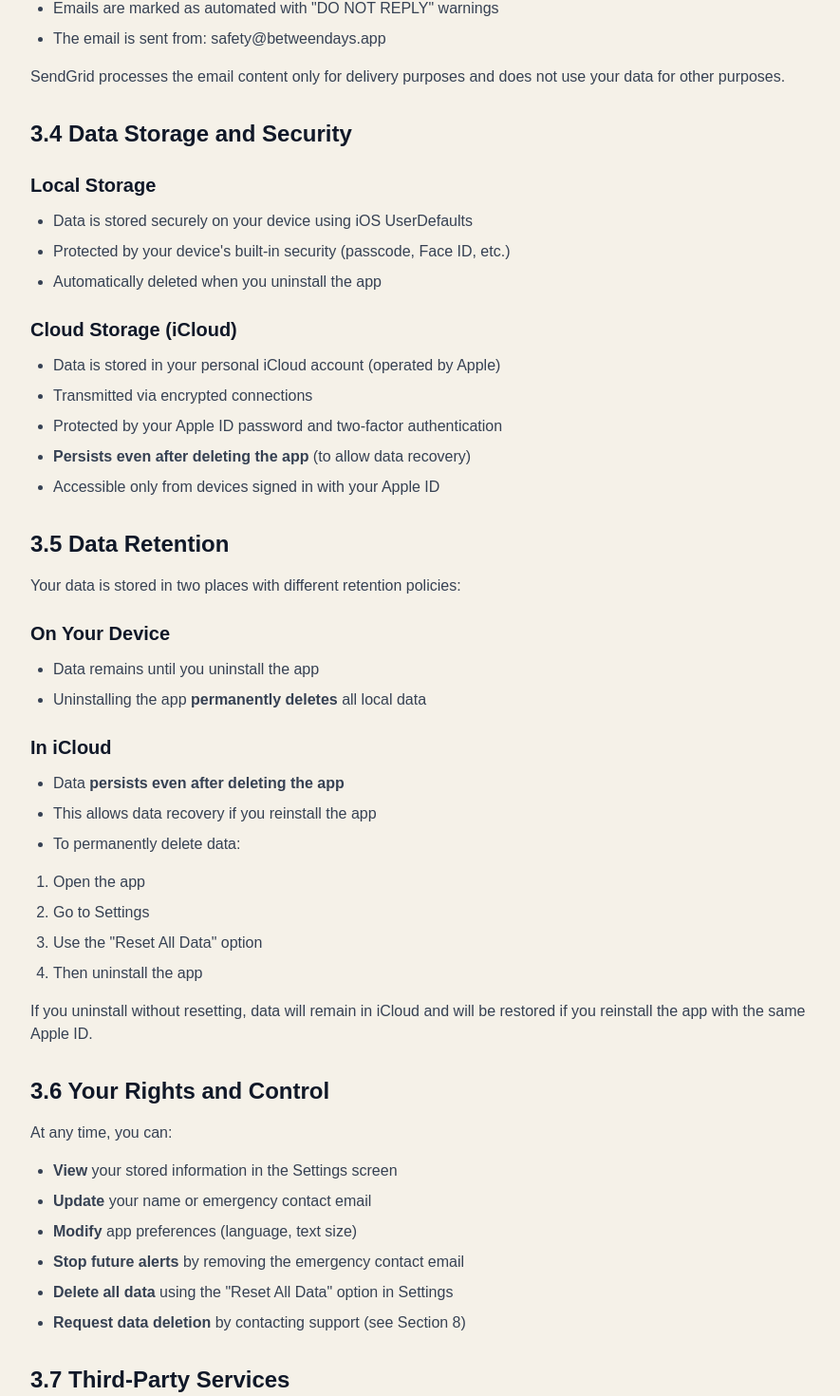
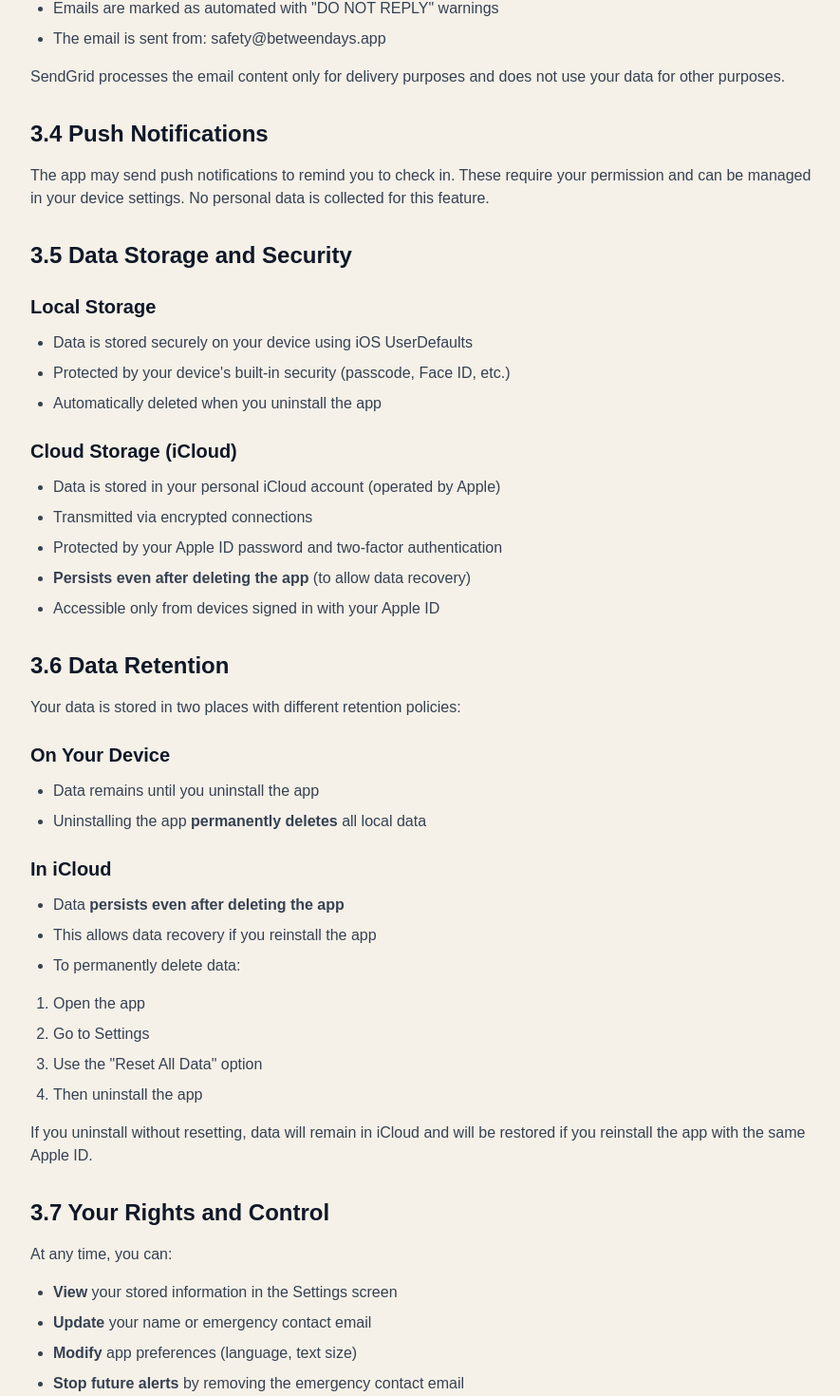
Before and after one commit to andris811/betweendays_web, a Next.js app: page /en/terms-privacy in a window 1280 px wide. Shown: the part 3340-4810 px from the top of the page at 95% size, without its empty margins (192-1077 px from the left). Built offline with nearby package versions, Linux system fonts and the light colour scheme.

Commit message:
updated terms and privacy

```diff
--- a/messages/en.json
+++ b/messages/en.json
@@ -17,7 +17,7 @@
     "subtitle": "Simple, reliable features designed for peace of mind",
     "dailyCheckIns": {
       "title": "Daily Check-Ins",
-      "description": "Simply open the app each day to confirm you're safe. Quick, easy, and non-intrusive."
+      "description": "Simply open the app each day to confirm you're safe. Receive push notifications to remind you to check in. Quick, easy, and non-intrusive."
     },
     "automaticAlerts": {
       "title": "Automatic Alerts",
--- a/messages/hu.json
+++ b/messages/hu.json
@@ -17,7 +17,7 @@
     "subtitle": "Egyszerű, megbízható funkciók a nyugalmáért",
     "dailyCheckIns": {
       "title": "Napi bejelentkezés",
-      "description": "Egyszerűen nyissa meg az alkalmazást minden nap, hogy megerősítse biztonságát. Gyors, egyszerű és nem tolakodó."
+      "description": "Egyszerűen nyissa meg az alkalmazást minden nap, hogy megerősítse biztonságát. Kapjon push értesítéseket, hogy emlékeztesse a bejelentkezésre. Gyors, egyszerű és nem tolakodó."
     },
     "automaticAlerts": {
       "title": "Automatikus értesítések",
--- a/messages/terms-en.json
+++ b/messages/terms-en.json
@@ -128,8 +128,12 @@
       ],
       "para3": "SendGrid processes the email content only for delivery purposes and does not use your data for other purposes."
     },
+    "pushNotifications": {
+      "title": "3.4 Push Notifications",
+      "para1": "The app may send push notifications to remind you to check in. These require your permission and can be managed in your device settings. No personal data is collected for this feature."
+    },
     "dataStorageAndSecurity": {
-      "title": "3.4 Data Storage and Security",
+      "title": "3.5 Data Storage and Security",
       "localStorage": {
         "title": "Local Storage",
         "list": [
@@ -150,7 +154,7 @@
       }
     },
     "dataRetention": {
-      "title": "3.5 Data Retention",
+      "title": "3.6 Data Retention",
       "para1": "Your data is stored in two places with different retention policies:",
       "onYourDevice": {
         "title": "On Your Device",
@@ -176,7 +180,7 @@
       }
     },
     "yourRightsAndControl": {
-      "title": "3.6 Your Rights and Control",
+      "title": "3.7 Your Rights and Control",
       "para1": "At any time, you can:",
       "list": [
         "<strong>View</strong> your stored information in the Settings screen",
@@ -188,7 +192,7 @@
       ]
     },
     "thirdPartyServices": {
-      "title": "3.7 Third-Party Services",
+      "title": "3.8 Third-Party Services",
       "para1": "{appName} uses the following third-party services:",
       "icloud": {
         "title": "iCloud (Apple)",
@@ -210,7 +214,7 @@
       "para2": "These services are bound by their own privacy policies. We choose trusted providers with strong privacy practices."
     },
     "dataSharingAndDisclosure": {
-      "title": "3.8 Data Sharing and Disclosure",
+      "title": "3.9 Data Sharing and Disclosure",
       "para1": "We do not sell or rent your data to third parties.",
       "para2": "We may only disclose your information:",
       "list": [
--- a/messages/terms-hu.json
+++ b/messages/terms-hu.json
@@ -128,8 +128,12 @@
       ],
       "para3": "A SendGrid csak a kézbesítés céljából dolgozza fel az e-mail tartalmat, és nem használja az adatait más célokra."
     },
+    "pushNotifications": {
+      "title": "3.4 Push értesítések",
+      "para1": "Az alkalmazás push értesítéseket küldhet, hogy emlékeztesse Önt a bejelentkezésre. Ezek az Ön engedélyét igénylik, és az eszköz beállításaiban kezelhetők. Ez a funkció nem gyűjt személyes adatokat."
+    },
     "dataStorageAndSecurity": {
-      "title": "3.4 Adattárolás és biztonság",
+      "title": "3.5 Adattárolás és biztonság",
       "localStorage": {
         "title": "Helyi tárolás",
         "list": [
@@ -150,7 +154,7 @@
       }
     },
     "dataRetention": {
-      "title": "3.5 Adatmegőrzés",
+      "title": "3.6 Adatmegőrzés",
       "para1": "Az Ön adatai két helyen tárolódnak, különböző megőrzési irányelvekkel:",
       "onYourDevice": {
         "title": "Az Ön eszközén",
@@ -177,7 +181,7 @@
 
     },
     "yourRightsAndControl": {
-      "title": "3.6 Az Ön jogai és ellenőrzése",
+      "title": "3.7 Az Ön jogai és ellenőrzése",
       "para1": "Bármikor:",
       "list": [
         "<strong>Megtekintheti</strong> a tárolt információit a Beállítások képernyőn",
@@ -189,7 +193,7 @@
       ]
     },
     "thirdPartyServices": {
-      "title": "3.7 Harmadik fél szolgáltatások",
+      "title": "3.8 Harmadik fél szolgáltatások",
       "para1": "A {appName} a következő harmadik fél szolgáltatásokat használja:",
       "icloud": {
         "title": "iCloud (Apple)",
@@ -211,7 +215,7 @@
       "para2": "Ezeket a szolgáltatásokat saját adatvédelmi irányelveik kötik. Megbízható szolgáltatókat választunk erős adatvédelmi gyakorlatokkal."
     },
     "dataSharingAndDisclosure": {
-      "title": "3.8 Adatmegosztás és nyilvánosságra hozatal",
+      "title": "3.9 Adatmegosztás és nyilvánosságra hozatal",
       "para1": "Nem adjuk el vagy adjuk bérbe az adatait harmadik feleknek.",
       "para2": "Csak a következő esetekben hozhatjuk nyilvánosságra az információit:",
       "list": [
--- a/messages/terms-zh.json
+++ b/messages/terms-zh.json
@@ -128,8 +128,12 @@
       ],
       "para3": "SendGrid仅处理电子邮件内容以进行发送，不会将您的数据用于其他目的。"
     },
+    "pushNotifications": {
+      "title": "3.4 推送通知",
+      "para1": "应用程序可能会发送推送通知来提醒您签到。这些需要您的许可，可以在设备设置中管理。此功能不会收集个人数据。"
+    },
     "dataStorageAndSecurity": {
-      "title": "3.4 数据存储和安全",
+      "title": "3.5 数据存储和安全",
       "localStorage": {
         "title": "本地存储",
         "list": [
@@ -150,7 +154,7 @@
       }
     },
     "dataRetention": {
-      "title": "3.5 数据保留",
+      "title": "3.6 数据保留",
       "para1": "您的数据存储在两个位置，具有不同的保留策略：",
       "onYourDevice": {
         "title": "在您的设备上",
@@ -176,7 +180,7 @@
       }
     },
     "yourRightsAndControl": {
-      "title": "3.6 您的权利和控制",
+      "title": "3.7 您的权利和控制",
       "para1": "您可以随时：",
       "list": [
         "<strong>查看</strong>您在设置屏幕中存储的信息",
@@ -188,7 +192,7 @@
       ]
     },
     "thirdPartyServices": {
-      "title": "3.7 第三方服务",
+      "title": "3.8 第三方服务",
       "para1": "{appName}使用以下第三方服务：",
       "icloud": {
         "title": "iCloud（Apple）",
@@ -210,7 +214,7 @@
       "para2": "这些服务受其自己的隐私政策约束。我们选择具有强大隐私实践的可信提供商。"
     },
     "dataSharingAndDisclosure": {
-      "title": "3.8 数据共享和披露",
+      "title": "3.9 数据共享和披露",
       "para1": "我们不会向第三方出售或出租您的数据。",
       "para2": "我们只会在以下情况下披露您的信息：",
       "list": [
--- a/messages/zh.json
+++ b/messages/zh.json
@@ -17,7 +17,7 @@
     "subtitle": "简单可靠的功能设计，让您安心无忧",
     "dailyCheckIns": {
       "title": "每日签到",
-      "description": "每天只需打开应用即可确认您的安全。快速、简单、无干扰。"
+      "description": "每天只需打开应用即可确认您的安全。接收推送通知提醒您签到。快速、简单、无干扰。"
     },
     "automaticAlerts": {
       "title": "自动提醒",
--- a/src/app/[locale]/terms-privacy/page.tsx
+++ b/src/app/[locale]/terms-privacy/page.tsx
@@ -184,6 +184,13 @@ export default function TermsPrivacyPage() {
             </ul>
              <p>
                {tTerms('privacyPolicy.emailSending.para3')}
+             </p>
+
+             <h3 className="text-2xl font-semibold text-gray-900 mt-8 mb-4">
+               {tTerms('privacyPolicy.pushNotifications.title')}
+             </h3>
+             <p>
+               {tTerms('privacyPolicy.pushNotifications.para1')}
              </p>
 
              <h3 className="text-2xl font-semibold text-gray-900 mt-8 mb-4">
```
Lines whose indentation alone changed are shown as unchanged.
